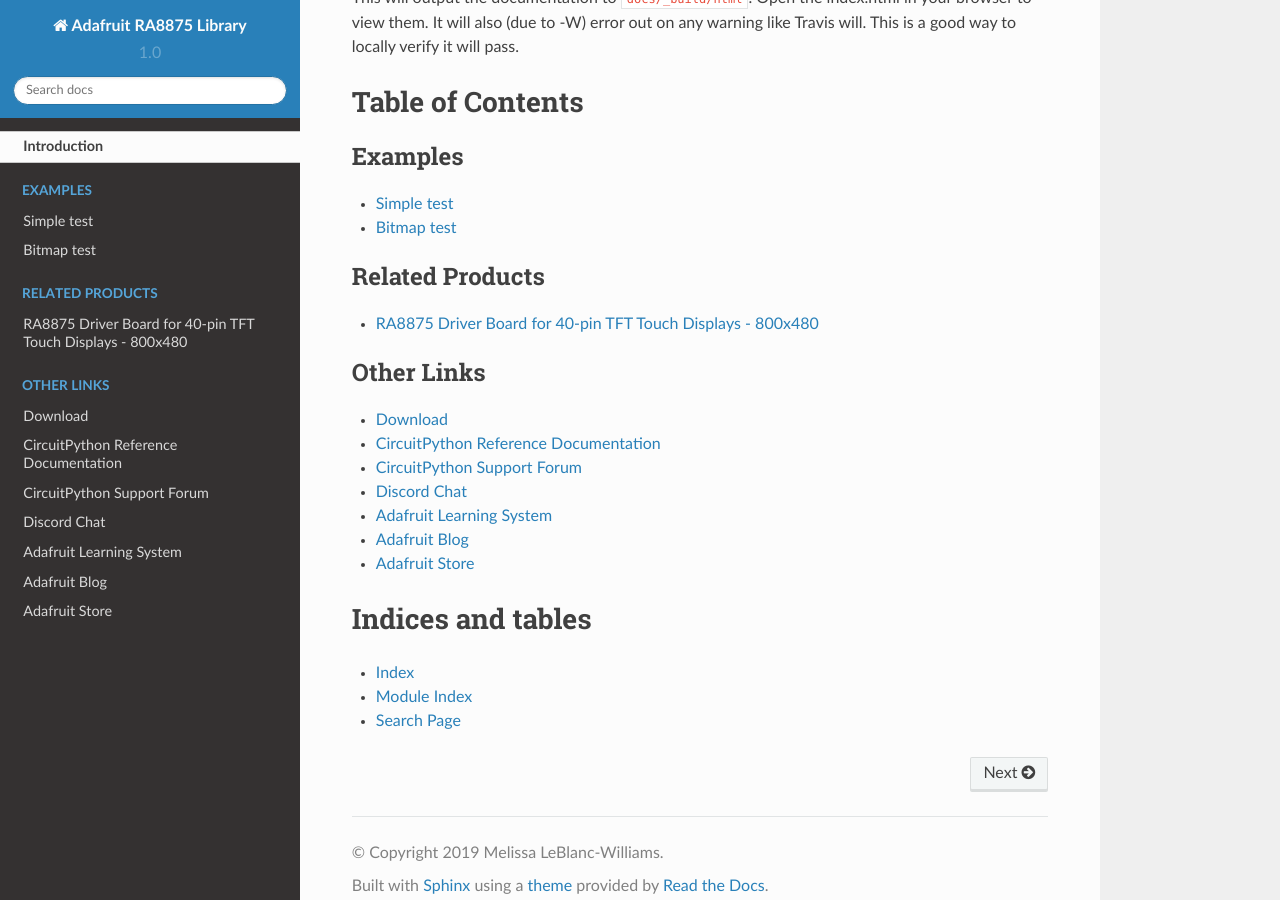
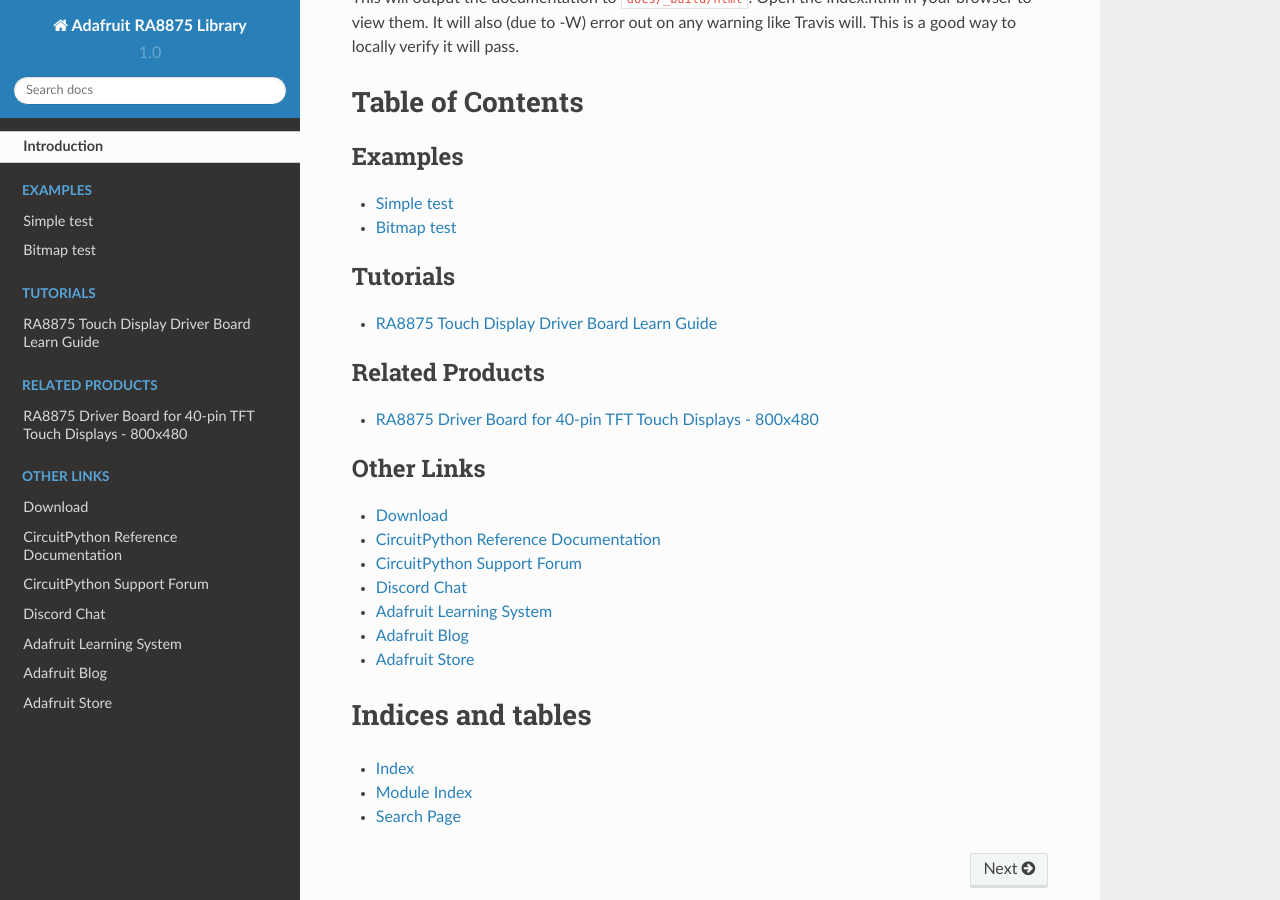
Before and after one commit to adafruit/Adafruit_CircuitPython_RA8875, a Sphinx documentation site: the page built from docs/index.rst, in a window 1280 px wide and 900 px high, scrolled down 1736 px. Built offline with Sphinx 7.4.7 and the Read the Docs theme 2.0.0, drawn with Linux system fonts in a browser that asks for light colours.

Commit message:
Added Learn Guide link

```diff
--- a/docs/index.rst
+++ b/docs/index.rst
@@ -23,6 +23,8 @@
 .. toctree::
     :caption: Tutorials
 
+    RA8875 Touch Display Driver Board Learn Guide <https://learn.adafruit.com/ra8875-touch-display-driver-board>
+
 .. toctree::
     :caption: Related Products
 
```
